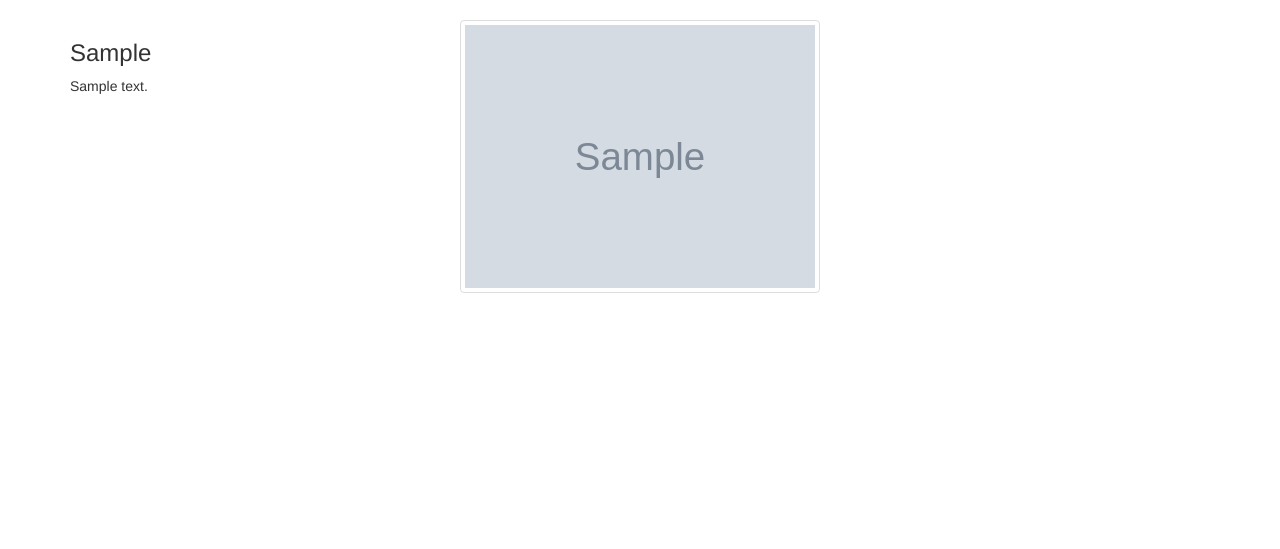
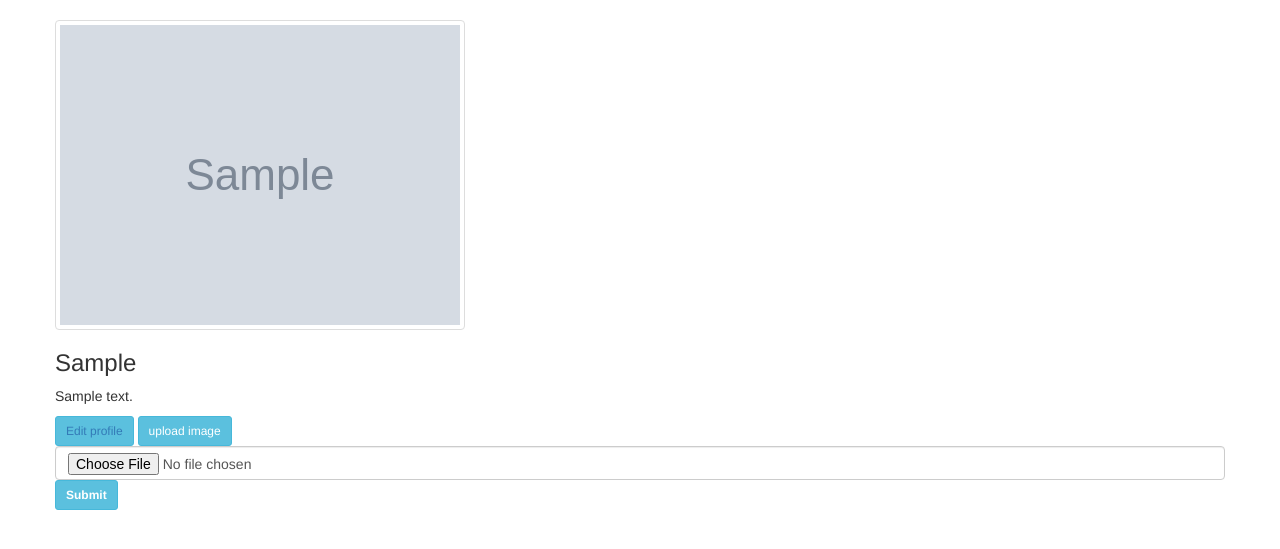
Before and after one commit to paulinenanzala19/E-Blog, a Flask app: template app/templates/profile/profile.html in a window 1280 px wide. Shown: the part 52-601 px from the top of the page. Run offline with Flask 2, Linux system fonts and the light colour scheme; a user stored in the database is signed in; tables that the repository leaves empty hold one stand-in row (values such as "Sample post"); the template is opened without the code that fills it: values that come from a table or form of the project are taken from there, most other values are stand-ins (such as "Sample title", 1, 10 or a date in 2020); grey boxes marked "Sample" are stand-in pictures; parts of the project's set-up code (start-up, migrations or seed data) failed here and were passed over; some libraries are stand-ins or nearby versions.

Commit message:
adding an update profile form

```diff
--- a/app/__init__.py
+++ b/app/__init__.py
@@ -3,6 +3,7 @@ from flask_bootstrap import Bootstrap
 from config import config_options
 from flask_sqlalchemy import SQLAlchemy
 from flask_login import LoginManager
+from flask_uploads import UploadSet,configure_uploads,IMAGES
 
 
 bootstrap=Bootstrap()
@@ -10,6 +11,7 @@ db=SQLAlchemy()
 login_manager = LoginManager()
 login_manager.session_protection = 'strong'
 login_manager.login_view = 'auth.login'
+photos = UploadSet('photos',IMAGES)
 
 
 def create_app(config_name):
@@ -23,6 +25,7 @@ def create_app(config_name):
     bootstrap.init_app(app)
     db.init_app(app)
     login_manager.init_app(app)
+    configure_uploads(app,photos)
     from .main import main as main_blueprint
     app.register_blueprint(main_blueprint)
 
--- a/app/templates/profile/profile.html
+++ b/app/templates/profile/profile.html
@@ -3,8 +3,16 @@
 {% block content %}
 <div class="container">
     <div class="row">
+        <div class="card">
 
-        <div class="col-md-4">
+            {% if user.profile_pic_path %}
+            <img src="{{url_for('static',filename=user.profile_pic_path)}}" alt="" class="img-thumbnail">
+            {%else%}
+            <p>No profile picture</p>
+            {% endif %}
+
+
+            <div class="card-body">
               <h3> {{user.username| capitalize}} </h3>
 
 
@@ -13,17 +21,29 @@
                {%else%}
                <p> {{user.username| capitalize}} has no bio </p>
                {% endif %}
+               {% if user == current_user %}
+                <div class="profile">
+                    <div class="main">
+                        <button class="btn btn-sm btn-info" id="btn"><a href="{{url_for('main.update_profile',uname=user.username)}}">Edit profile</a></button>
+                        <button class="btn btn-sm btn-info" id="btn">upload image</button>
+
+                    </div>
+                    <div class="image">
+                        <form  action="{{url_for('main.upload_image',uname=user.username)}}" method="post" enctype = "multipart/form-data">
+
+                            <input type="file"  name="photo" class="form-control" required>
+                            <input type="submit" class="btn btn-sm btn-info" style="font-weight: bolder;"id="btn">
+                        </form>
+                    </div>
+                </div>
             </div>
 
+        </div>
 
-        <div class="col-md-4">
-
-            {% if user.profile_pic_path %}
-            <img src="{{url_for('static',filename=user.profile_pic_path)}}" alt="" class="img-thumbnail">
-            {%else%}
-            <p>No profile picture</p>
         {% endif %}
             </div>
         </div>
+
+    </div>
 </div>
 {% endblock %}
--- a/config.py
+++ b/config.py
@@ -6,6 +6,8 @@ class Config:
     '''
     SECRET_KEY = os.environ.get('SECRET_KEY')
     SQLALCHEMY_DATABASE_URI = 'postgresql+psycopg2://postgres:yvonne@localhost/blog'
+    UPLOADED_PHOTOS_DEST ='app/static/photos'
+
 
 
 
```
Also changed, not shown: app/main/forms.py (+7 -0 lines), app/main/views.py (+27 -4 lines), app/templates/profile/update.html (added, +8 -0 lines). Lines whose indentation alone changed are shown as unchanged.
